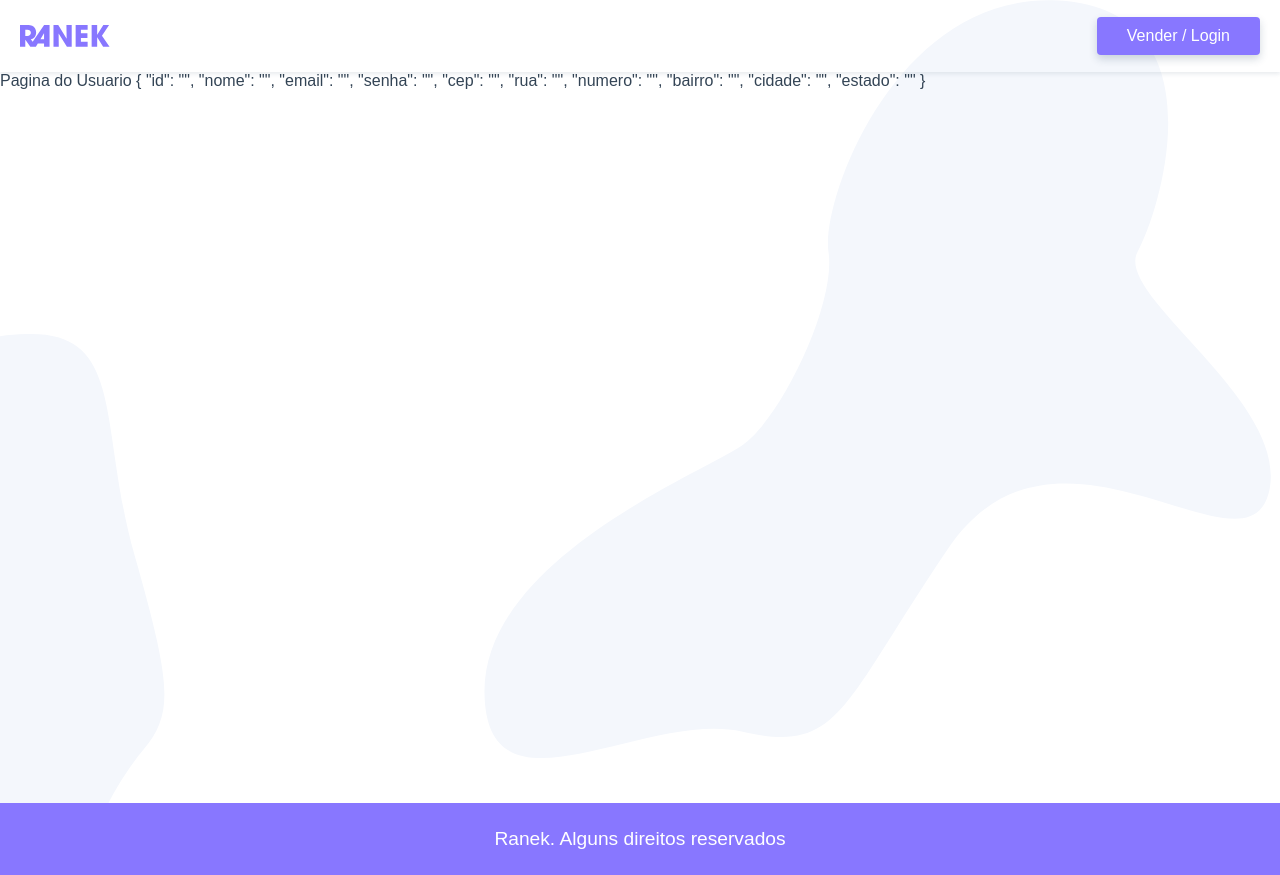
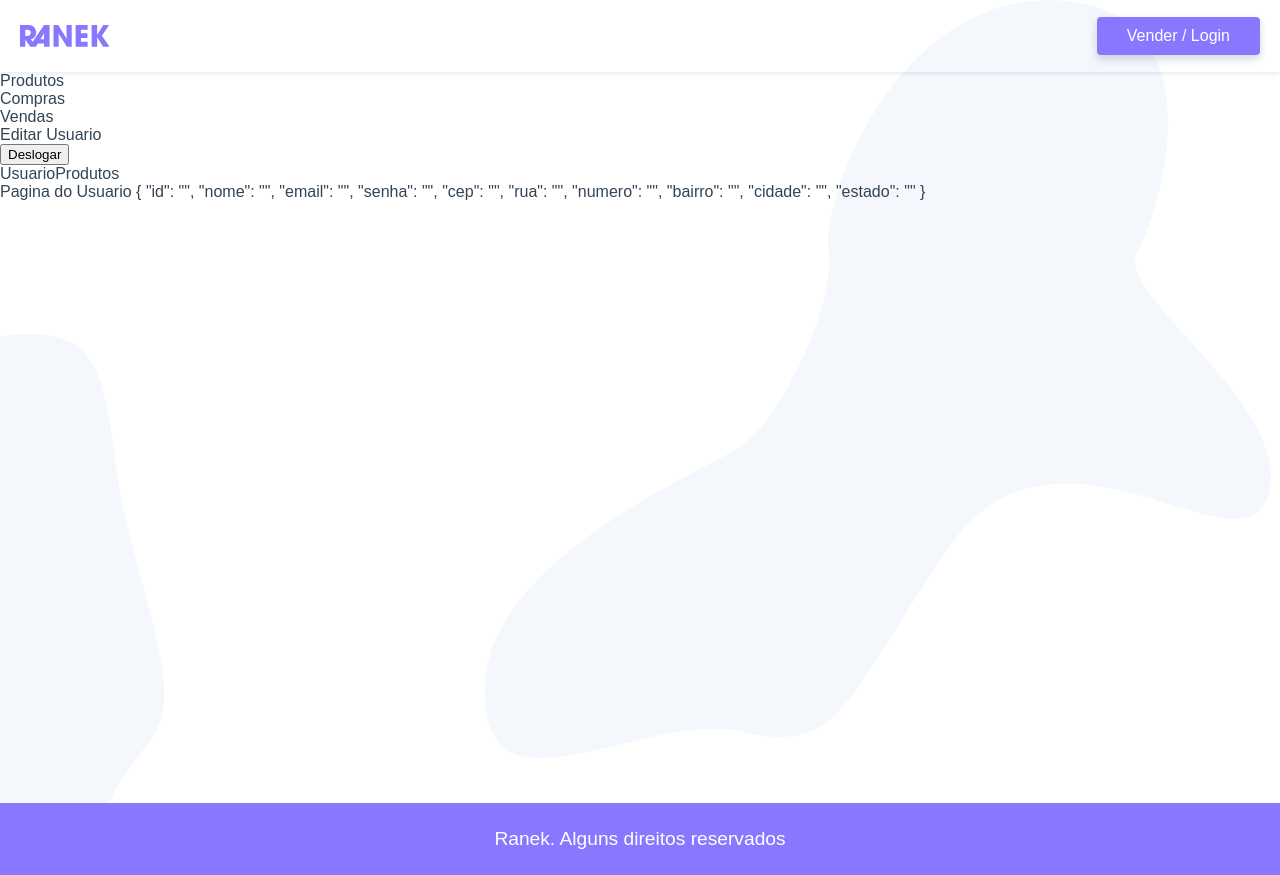
Before and after one commit to JoaoVictorgRamos/Ranek-Origamid-Vue2.0, a Vue app: page /usuario in a window 1280 px wide. Built offline with nearby package versions, Linux system fonts and the light colour scheme.

Commit message:
usuario-router

```diff
--- a/src/router/index.js
+++ b/src/router/index.js
@@ -6,6 +6,10 @@
 import LoginView from "../views/LoginView.vue";
 
 import UsuarioView from "../views/usuario/UsuarioView.vue";
+import UsuarioProdutos from "../views/usuario/UsuarioProdutos.vue";
+import UsuarioEditar from "../views/usuario/UsuarioEditar.vue";
+import UsuarioCompras from "../views/usuario/UsuarioCompras.vue";
+import UsuarioVendas from "../views/usuario/UsuarioVendas.vue";
 
 Vue.use(VueRouter);
 
@@ -29,8 +33,29 @@
   },
   {
     path: "/usuario",
-    name: "UsuarioView",
     component: UsuarioView,
+    children: [
+      {
+        path: "",
+        name: "UsuarioView",
+        component: UsuarioProdutos,
+      },
+      {
+        path: "compras",
+        name: "UsuarioCompras",
+        component: UsuarioCompras,
+      },
+      {
+        path: "vendas",
+        name: "UsuarioVendas",
+        component: UsuarioVendas,
+      },
+      {
+        path: "editar",
+        name: "UsuarioEditar",
+        component: UsuarioEditar,
+      },
+    ],
   },
 ];
 
--- a/src/store/index.js
+++ b/src/store/index.js
@@ -42,6 +42,21 @@
       context.commit("UPDATE_USUARIO", { id: payload.email });
       return api.post("/usuario", payload);
     },
+    deslogarUsuario(context) {
+      context.commit("UPDATE_USUARIO", {
+        id: "",
+        nome: "",
+        email: "",
+        senha: "",
+        cep: "",
+        rua: "",
+        numero: "",
+        bairro: "",
+        cidade: "",
+        estado: "",
+      });
+      context.commit("UPDATE_LOGIN", false);
+    },
   },
   modules: {},
 });
--- /dev/null
+++ b/src/views/usuario/UsuarioCompras.vue
@@ -0,0 +1,11 @@
+<template>
+  <p>UsuarioCompras</p>
+</template>
+
+<script>
+export default {
+  name: "UsuarioCompras",
+};
+</script>
+
+<style></style>
--- /dev/null
+++ b/src/views/usuario/UsuarioEditar.vue
@@ -0,0 +1,11 @@
+<template>
+  <p>UsuarioEditar</p>
+</template>
+
+<script>
+export default {
+  name: "UsuarioEditar",
+};
+</script>
+
+<style></style>
--- /dev/null
+++ b/src/views/usuario/UsuarioProdutos.vue
@@ -0,0 +1,11 @@
+<template>
+  <p>UsuarioProdutos</p>
+</template>
+
+<script>
+export default {
+  name: "UsuarioProdutos",
+};
+</script>
+
+<style></style>
--- /dev/null
+++ b/src/views/usuario/UsuarioVendas.vue
@@ -0,0 +1,11 @@
+<template>
+  <p>UsuarioVendas</p>
+</template>
+
+<script>
+export default {
+  name: "UsuarioVendas",
+};
+</script>
+
+<style></style>
--- a/src/views/usuario/UsuarioView.vue
+++ b/src/views/usuario/UsuarioView.vue
@@ -1,10 +1,43 @@
 <template>
-  <p>Pagina do Usuario {{ $store.state.usuario }}</p>
+  <section class="usuario">
+    <nav class="sidenav">
+      <ul>
+        <li>
+          <router-link :to="{ name: 'UsuarioView' }">Produtos</router-link>
+        </li>
+        <li>
+          <router-link :to="{ name: 'UsuarioCompras' }">Compras</router-link>
+        </li>
+        <li>
+          <router-link :to="{ name: 'UsuarioVendas' }">Vendas</router-link>
+        </li>
+        <li>
+          <router-link :to="{ name: 'UsuarioEditar' }"
+            >Editar Usuario</router-link
+          >
+        </li>
+        <li>
+          <button @click.prevent="deslogar">Deslogar</button>
+        </li>
+      </ul>
+    </nav>
+    <transition mode="out-in">
+      <router-view></router-view>
+    </transition>
+    <p>Pagina do Usuario {{ $store.state.usuario }}</p>
+  </section>
 </template>
 
 <script>
 export default {
   name: "UsuarioView",
+  methods: {
+    deslogar() {
+      this.$store.dispatch("deslogarUsuario");
+
+      this.$router.push("/login");
+    },
+  },
 };
 </script>
 
```
